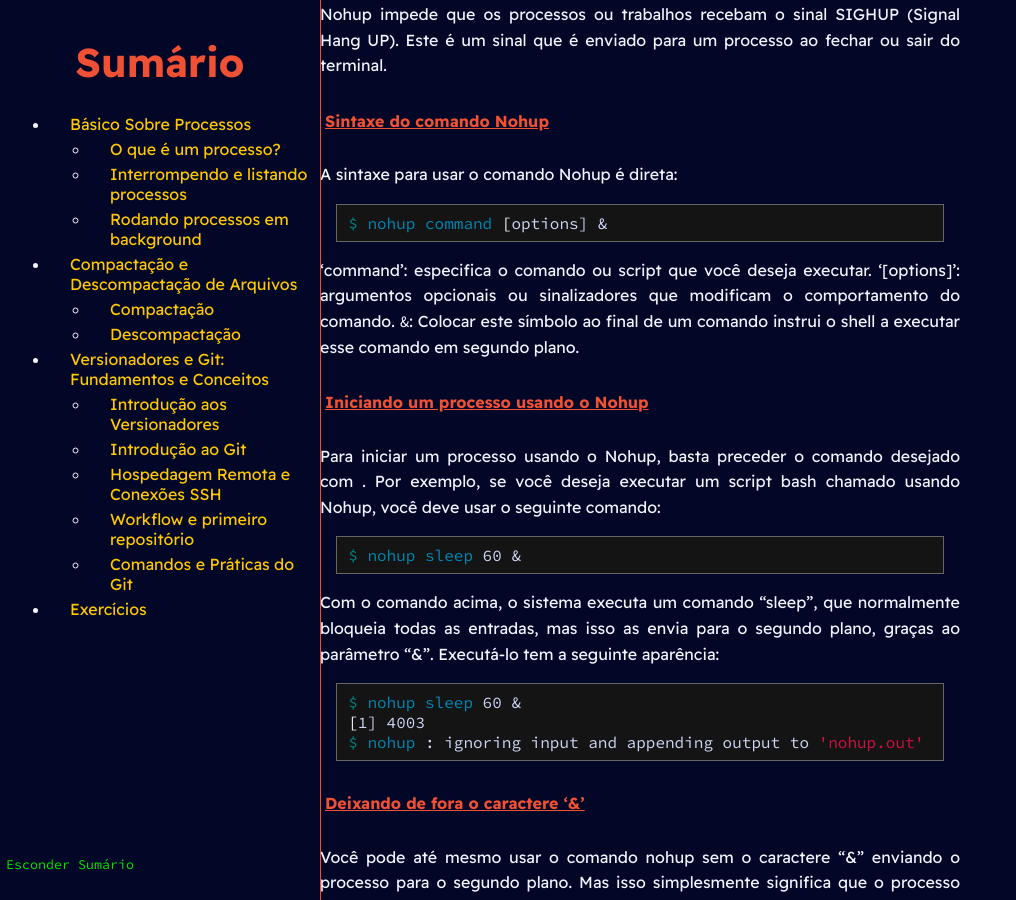
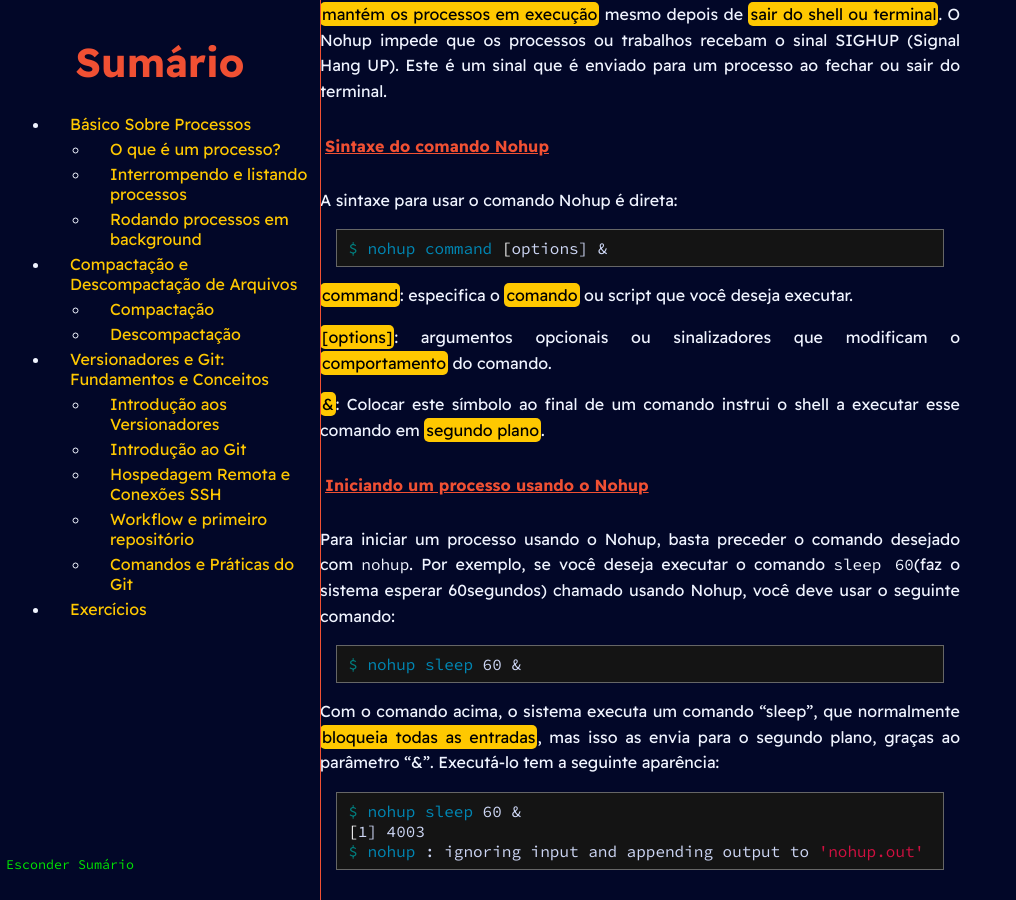
Before and after one commit to PETCC-UFRN/minicurso-linux-git, a Jekyll site: the page built from terceiroDia.md, in a window 1280 px wide and 900 px high, scrolled down 7387 px. Shown: the whole window, without its empty margins (0-1016 px from the left). Built offline with Jekyll 4.4.1, drawn with Linux system fonts in a browser that asks for light colours; some of the changed text lies outside the part shown.

Commit message:
Marcação das palavras principais do conteúdo processos

````diff
--- a/terceiroDia.md
+++ b/terceiroDia.md
@@ -52,7 +52,7 @@ title: Minicurso de Linux e Git
 
 ### O que é um processo?
 
-Um processo é um programa em execução.
+Um processo é um <span class="destaque">programa em execução</span> .
 
 O sistema operaçional lida com uma infinidade de processos, que possuem as seguintes características:
 
@@ -61,14 +61,13 @@ O sistema operaçional lida com uma infinidade de processos, que possuem as segu
 - Prioridade de execução;
 - Recursos de memória.
 
-Cada processo possui um número identificador, chamado de PID (Process Identifier), que é utilizado para controlá-lo.
+Cada processo possui um número identificador, chamado de <span class="destaque">PID</span> (Process Identifier), que é utilizado para controlá-lo.
 
 #### Estados dos processos
-- Executável: o processo pode ser executado imediatamente;
-- Dormente: o processo precisa aguardar algo para ser executado. Só depois desse "algo" acontecer é que ele passa para o estado executável;
-- Zumbi: o processo é considerado "morto", mas, por alguma razão, ainda existe;
-- Parado: o processo está "congelado", ou seja, não pode ser executado.
-
+- <span class="destaque">Executável</span>(R): o processo pode ser executado imediatamente;
+- <span class="destaque">Dormente</span>(S): o processo precisa <span class="destaque">aguardar</span> algo para ser executado. Só depois desse "algo" acontecer é que ele passa para o estado executável;
+- <span class="destaque">Zumbi</span>(Z): o processo é considerado <span class="destaque">"morto"</span>, mas, por alguma razão, ainda existe;
+- <span class="destaque">Parado</span>(T): o processo está <span class="destaque">"congelado"</span>, ou seja, não pode ser executado.
 
 ### Interrompendo e listando processos
 
@@ -119,7 +118,7 @@ Existem múltiplos sinais disponíveis no Linux que podem ser utilizados para in
 ```shell
     $ kill -l
 ```
-Este comando irá mostrar uma página do manual com diferentes sinais do comando kill e seus respectivos números. Embora existam muitos sinais disponíveis, na maioria das vezes utilizamos o SIGKILL (9) e SIGTERM (15).
+Este comando irá mostrar uma página do <span class="destaque">manual</span> com diferentes sinais do comando kill e seus respectivos números. Embora existam muitos sinais disponíveis, na maioria das vezes utilizamos o SIGKILL (9) e SIGTERM (15).
 
 ##### Significados dos principais sinais
 
@@ -137,7 +136,7 @@ Este comando irá mostrar uma página do manual com diferentes sinais do comando
 
 ##### Como realmente matar processos?
 
-Por padrão, é enviado o sinal SIGTERM, que requisita a finalização do processo, por isso o nome *kill* (matar). Em geral é usado desta forma:
+Por padrão, é enviado o sinal <span class="destaque">SIGTERM</span>, que requisita a finalização do processo, por isso o nome *kill* (matar). Em geral é usado desta forma:
 
 ```shell
 $ kill PID
@@ -150,7 +149,7 @@ Você tamvém pode usar o comando kill seguido pelo número do sinal e o PID (Pr
 
 #### Uso do killall
 
-O comando `killall` no Linux envia sinais para os processos e recebe como parâmetro não o PID do processo, mas seu nome. Ele é usado geralmente para terminar a execução de processos que possuem diversos processos filhos executando ao mesmo tempo.
+O comando `killall` no Linux envia sinais para os processos e recebe como parâmetro não o PID do processo, mas seu nome. Ele é usado geralmente para terminar a execução de processos que possuem diversos <span class="destaque">processos filhos</span> executando ao mesmo tempo.
 
 ##### Sintaxe básica
 
@@ -166,7 +165,7 @@ $ killall -9 firefox
 
 ##### Verificando antes de Encerrar
 
-Para verificar quais processos seriam encerrados sem realmente matá-los, use a opção -i para interação
+Para <span class="destaque">verificar</span> quais processos seriam encerrados sem realmente matá-los, use a opção <span class="destaque">-i</span> para interação
 
 ```shell
 $ killall -i firefox
@@ -174,14 +173,14 @@ $ killall -i firefox
 
 ##### Encerrando Processos de um Usuário Específico
 
-Para encerrar processos de um usuário específico, use a opção -u:
+Para encerrar processos de um <span class="destaque">usuário específico</span>, use a opção -u:
 ```shell
 $ killall -u usuario firefox
 ```
 
 #### Uso e visualização processos dinâmicamente com htop
 
-O comando HTOP é um utilitário de linha de comando que tem como objetivo auxiliar o usuário a monitorar de forma interativa e em tempo real os recursos de seu sistema operacional Linux.
+O comando HTOP é um utilitário de linha de comando que tem como objetivo auxiliar o usuário a monitorar de forma interativa e em <span class="destaque">tempo real</span> os recursos de seu sistema operacional Linux.
 
 ##### Instalar htop no Ubuntu
 
@@ -200,12 +199,12 @@ $ htop
 
 #### Uso do & comercial no shell.
 
-No Linux, um processo pode estar em foreground ou em background, ou seja, em primeiro plano ou em segundo plano. Por exemplo, ao digitar o comando:
+No Linux, um processo pode estar em <span class="destaque">foreground</span> ou em <span class="destaque">background</span>, ou seja, em primeiro plano ou em segundo plano. Por exemplo, ao digitar o comando:
 
 ```bash
 $ ping google.com
 ```
-Quando você executa o comando ping em primeiro plano (sem o & no final), ele ocupa o terminal até que você interrompa manualmente a execução. Isso significa que você não poderá usar o terminal para outros comandos até que o ping termine ou seja interrompido.
+Quando você executa o comando ping em <span class="destaque">primeiro plano</span> (sem o & no final), ele ocupa o terminal até que você interrompa manualmente a execução. Isso significa que você <span class="destaque">não poderá usar o terminal</span> para outros comandos até que o ping termine ou seja interrompido.
 
 Seu terminal ficará assim:
 
@@ -215,7 +214,7 @@ PING 127.0.0.1 (127.0.0.1) 56(84) bytes of data.
 64 bytes from 127.0.0.1: icmp_seq=2 ttl=64 time=0.032 ms
 64 bytes from 127.0.0.1: icmp_seq=3 ttl=64 time=0.030 ms
 ```
-Para interromper o ping em primeiro plano, use Ctrl + C. Isso envia um sinal de interrupção (SIGINT) para o processo ping, fazendo com que ele termine a execução e exiba um resumo das estatísticas:
+Para interromper o ping em primeiro plano, use <span class="destaque">Ctrl + C</span>. Isso envia um sinal de interrupção (<span class="destaque">SIGINT</span>) para o processo ping, fazendo com que ele termine a execução e exiba um resumo das estatísticas:
 
 ```shell
 ^C
@@ -224,14 +223,14 @@ Para interromper o ping em primeiro plano, use Ctrl + C. Isso envia um sinal de
 rtt min/avg/max/mdev = 0.030/0.035/0.045/0.007 ms
 ```
 
-Para o exemplo acima, é possível liberar o shell para outras atividades enquanto o o processo gerado pelo comando fica em segundoplano. Basta que você digite:
+Para o exemplo acima, é possível liberar o shell para outras atividades enquanto o o processo gerado pelo comando fica em segundo plano. Basta que você digite:
 
 ```bash
 $ ping google.com &
 ```
-O símbolo & indica que o comando deve ser executado em background, ou seja, em segundo plano.
+O símbolo <span class="destaque"> & </span> indica que o comando deve ser executado em background, ou seja, em <span class="destaque">segundo plano</span>.
 
-Você verá uma mensagem que indica o número do trabalho ([1]) e o PID do processo (1234):
+Você verá uma mensagem que indica o <span class="destaque">número do trabalho</span> ([1]) e o <span class="destaque">PID</span> do processo (1234):
 
 ##### Ver lista de processos em segundo Plano
 
@@ -247,7 +246,7 @@ Irá aparecer algo como:
 $ [1]+  Running          ping 127.0.0.1 &
 ```
 
-Note que se você fizer CTRL + C  o processo não será interrompido, pois ele não está em primeiro plano(foreground).
+Note que se você fizer <span class="destaque">CTRL + C</span>  o processo <span class="destaque">não será interrompido</span>, pois ele não está em primeiro plano(foreground).
 
 ##### Trazer para foreground
 
@@ -257,7 +256,7 @@ Vamos supor que você pretende trazer o processo para primeiro plano. Para isso
 $ fg %1
 ```
 
-Agora você pode matálo diretamente utilizando o CTRL + c , que manda o sinal SIGINT, que faz com que ele termine a execução e exiba um resumo das estatísticas :
+Agora você pode matá-lo diretamente utilizando o <span class="destaque">CTRL + c</span> , que manda o sinal SIGINT, que faz com que ele <span class="destaque">termine a execução</span> e exiba um resumo das estatísticas :
 
 ```bash
 ^C
@@ -273,7 +272,7 @@ Vamos agora digitar o seguinte comando:
 $ ping 127.0.0.1
 ```
 
-Agora vamos pressionar  `CTRL + Z` para suspender o comando bing. Esse comando pausa o processo e o colocar em segundo plano em estado de pausa(suspenso).
+Agora vamos pressionar  <span class="destaque">`CTRL + Z`</span> para <span class="destaque">suspender</span> o comando bing. Esse comando pausa o processo e o colocar em <span class="destaque">segundo plano</span> em estado de pausa(suspenso).
 
 ```bash
 ^Z
@@ -285,7 +284,7 @@ Para retomar o Processo em segundo plano é necessário utilizar o comando bg da
 $ bg %1
 ```
 
-agora vamos digitar o comando jobs para ver o estado dos processos em background.
+agora vamos digitar o comando <span class="destaque">jobs</span> para ver o estado dos processos em background.
 
 
 ```bash
@@ -294,31 +293,33 @@ $ jobs
 ```
 #### Uso do nohup
 
-Mesmo que um processo esteja em segundo plano, ele pode ser interrompido por vários motivos.
+Mesmo que um processo esteja em <span class="destaque">segundo plano</span>, ele pode ser <span class="destaque">interrompido</span> por vários motivos.
 
-Digamos que você tenha terminado seu trabalho e feche sua sessão de SSH. Lembra daquele processo de longa duração que você iniciou? Sumiu! Quando você sai da sessão, o sistema envia um sinal especial para cada processo iniciado que ainda está em execução chamado "SIGHUP". Esse sinal desliga o processo mesmo quando ele ainda tem trabalho a fazer. Isso é o que o comando `nohup` pretende corrigir.
+Digamos que você tenha terminado seu trabalho e feche sua sessão de SSH. Lembra daquele processo de longa duração que você iniciou? Sumiu! Quando você <span class="destaque">sai da sessão</span>, o sistema envia um sinal especial para cada processo iniciado que ainda está em execução chamado <span class="destaque">"SIGHUP"</span>. Esse sinal <span class="destaque">desliga</span> o processo mesmo quando ele ainda tem trabalho a fazer. Isso é o que o comando <span class="destaque">`nohup`</span> pretende corrigir.
 
 Há outras maneiras, é claro, para um processo ser encerrado, mas o comando nohup refere-se especificamente aos encerrados devido ao sinal SIGHUP.
 
-Nohup - abreviação de '*no hang up*' - é um comando em sistemas Linux que mantém os processos em execução mesmo depois de sair do shell ou terminal. O Nohup impede que os processos ou trabalhos recebam o sinal SIGHUP (Signal Hang UP). Este é um sinal que é enviado para um processo ao fechar ou sair do terminal.
+Nohup - abreviação de '*no hang up*' - é um comando em sistemas Linux que <span class="destaque">mantém os processos em execução</span> mesmo depois de <span class="destaque">sair do shell ou terminal</span>. O Nohup impede que os processos ou trabalhos recebam o sinal SIGHUP (Signal Hang UP). Este é um sinal que é enviado para um processo ao fechar ou sair do terminal.
 
 ##### Sintaxe do comando Nohup
 A sintaxe para usar o comando Nohup é direta:
 ```bash
 $ nohup command [options] &
 ```
-'command': especifica o comando ou script que você deseja executar.
-'[options]': argumentos opcionais ou sinalizadores que modificam o comportamento do comando.
-`&`: Colocar este símbolo ao final de um comando instrui o shell a executar esse comando em segundo plano.
+<span class="destaque">command</span>: especifica o <span class="destaque">comando</span> ou script que você deseja executar.
+
+<span class="destaque">[options]</span>: argumentos opcionais ou sinalizadores que modificam o <span class="destaque">comportamento</span>  do comando.
+
+<span class="destaque">&</span>: Colocar este símbolo ao final de um comando instrui o shell a executar esse comando em <span class="destaque">segundo plano</span>.
 
 ##### Iniciando um processo usando o Nohup
 
-Para iniciar um processo usando o Nohup, basta preceder o comando desejado com . Por exemplo, se você deseja executar um script bash chamado usando Nohup, você deve usar o seguinte comando:
+Para iniciar um processo usando o Nohup, basta preceder o comando desejado com `nohup`. Por exemplo, se você deseja executar o comando `sleep 60`(faz o sistema esperar 60segundos) chamado usando Nohup, você deve usar o seguinte comando:
 
 ```bash
 $ nohup sleep 60 &
 ```
-Com o comando acima, o sistema executa um comando "sleep", que normalmente bloqueia todas as entradas, mas isso as envia para o segundo plano, graças ao parâmetro "&". Executá-lo tem a seguinte aparência:
+Com o comando acima, o sistema executa um comando "sleep", que normalmente <span class="destaque">bloqueia todas as entradas</span>, mas isso as envia para o segundo plano, graças ao parâmetro "&". Executá-lo tem a seguinte aparência:
 ```bash
 $ nohup sleep 60 &
 [1] 4003
@@ -327,13 +328,13 @@ $ nohup : ignoring input and appending output to 'nohup.out'
 
 ##### Deixando de fora o caractere '&'
 
-Você pode até mesmo usar o comando nohup sem o caractere "&" enviando o processo para o segundo plano. Mas isso simplesmente significa que o processo será executado em primeiro plano e que você não poderá fazer nenhum outro trabalho no terminal até que ele seja concluído. Geralmente, para tarefas de longa duração, o usuário sempre envia para segundo plano, porque quem quer esperar por aí sem fazer nada por longos períodos?
+Você pode até mesmo usar o comando nohup sem o caractere "&" enviando o processo para o segundo plano. Mas isso simplesmente significa que o <span class="destaque">processo será executado</span> em primeiro plano e que você <span class="destaque">não poderá fazer nenhum outro trabalho no terminal</span> até que ele seja concluído. Geralmente, para tarefas de <span class="destaque">longa duração</span>, o usuário sempre envia para segundo plano, porque quem quer esperar por aí sem fazer nada por longos períodos?
 
-Mas caso você use o nohup mantendo o processo em primeiro plano, pode ter certeza de que, se fechar o terminal, ou perder a conectividade com a Internet, ou algo mais acontecer, o processo não será interrompido. Mas, como mencionado acima, você quase sempre vai querer executar o comando em segundo plano.
+Mas caso você use o nohup mantendo o processo em primeiro plano, pode ter certeza de que, se <span class="destaque">fechar o terminal</span>, ou perder a <span class="destaque">conectividade com a Internet</span>, ou algo mais acontecer, o processo <span class="destaque">não será interrompido</span>. Mas, como mencionado acima, você quase sempre vai querer executar o comando em segundo plano.
 
 #### Uso do wait
 
-O comando "wait" é uma ferramenta poderosa no  Linux que permite que os scripts aguardem a conclusão de outros processos antes de continuar a execução.
+O comando <span class="destaque">"wait"</span> é uma ferramenta poderosa no  Linux que permite que os scripts <span class="destaque">aguardem a conclusão</span> de outros processos antes de <span class="destaque">continuar a execução</span>.
 
 Por exemplo:
  ```shell
@@ -342,10 +343,12 @@ Por exemplo:
 $ wait 5010
  ```
 
- Depois de digitar o comando  ` wait <PID>`, o terminal irá esperar o proceso ser finalizado.
+ Depois de digitar o comando  <span class="destaque">` wait <PID>`</span>, o terminal irá esperar o proceso ser finalizado.
 
 ## Uso de programas de compatação para compartilhar e receber arquivos
+
 ### Compactação
+
 #### Compactando diretórios com zip
 
 Compactar arquivos significa juntar todos em um único arquivo de modo que ocupem um espaço menor.
````
Also changed, not shown: other parts of terceiroDia.md (+2 -2 lines).
